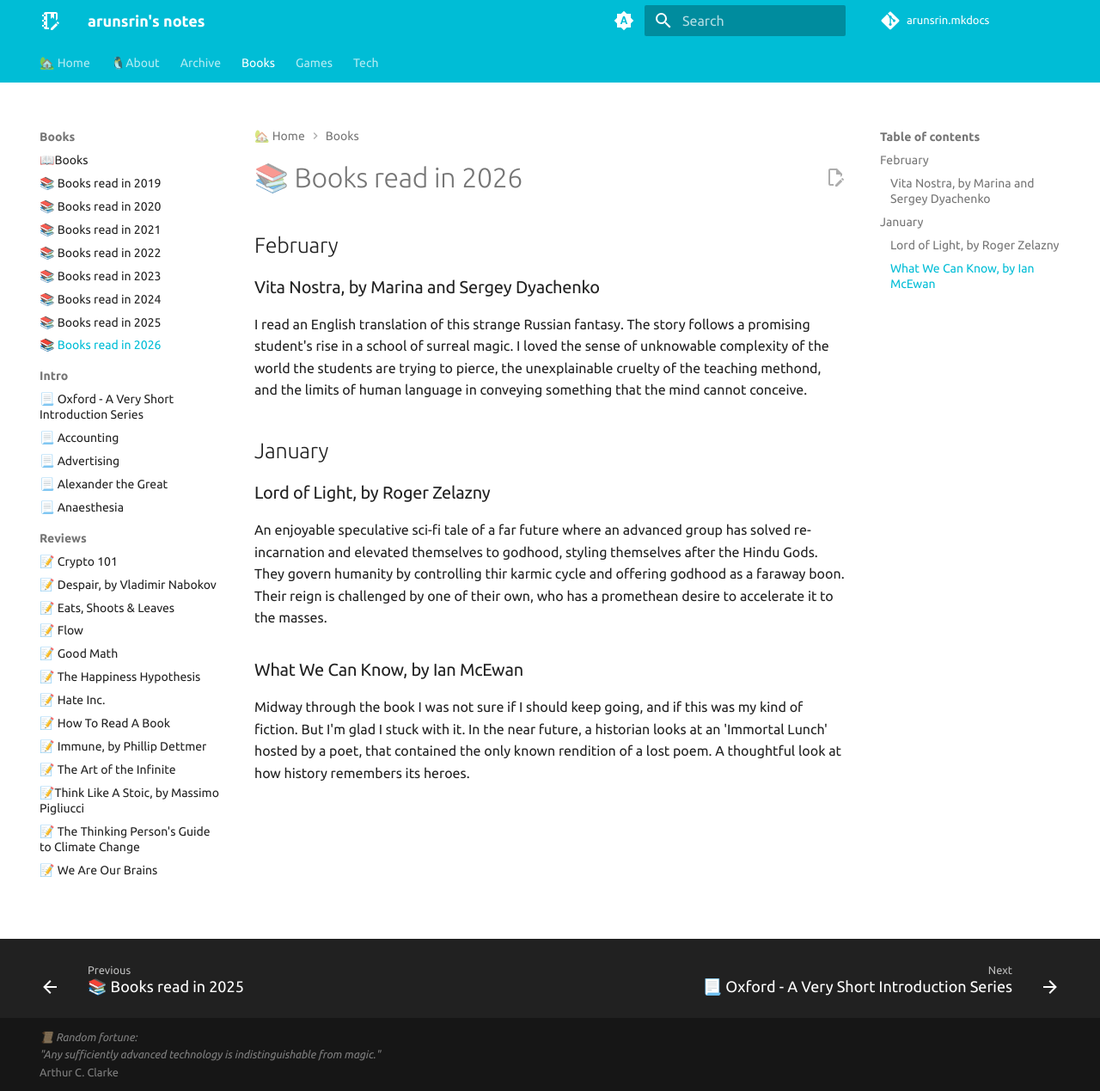
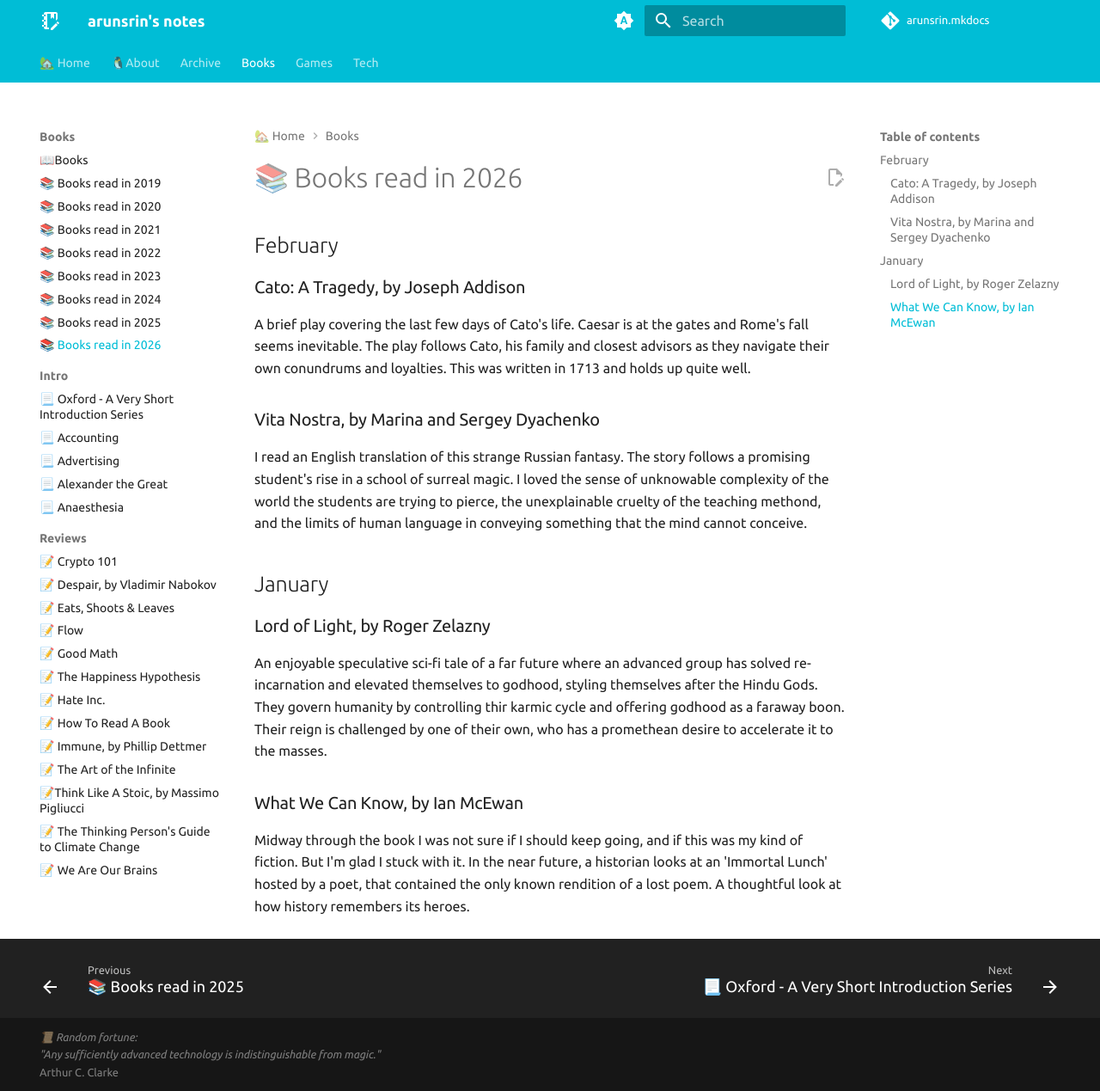
Before and after one commit to arunsrin/arunsrin.mkdocs, an MkDocs documentation site: the page built from home/books/2026.md, in a window 1280 px wide and 1269 px high. Shown: the whole window at 86% size. Built offline with MkDocs 1.6.1 and Material for MkDocs 9.7.7, drawn with Linux system fonts in a browser that asks for light colours; comment, search, counter and statistics services are not loaded.

Commit message:
Add entry for 'Cato: A Tragedy' to 2026 reading list
Added a new entry for 'Cato: A Tragedy' by Joseph Addison, including a brief summary.

```diff
--- a/home/books/2026.md
+++ b/home/books/2026.md
@@ -1,6 +1,12 @@
 # 📚 Books read in 2026
 
 ## February
+
+### Cato: A Tragedy, by Joseph Addison
+
+A brief play covering the last few days of Cato's life. Caesar is at the gates and Rome's fall
+seems inevitable. The play follows Cato, his family and closest advisors as they navigate their
+own conundrums and loyalties. This was written in 1713 and holds up quite well.
 
 ### Vita Nostra, by Marina and Sergey Dyachenko
 
```
